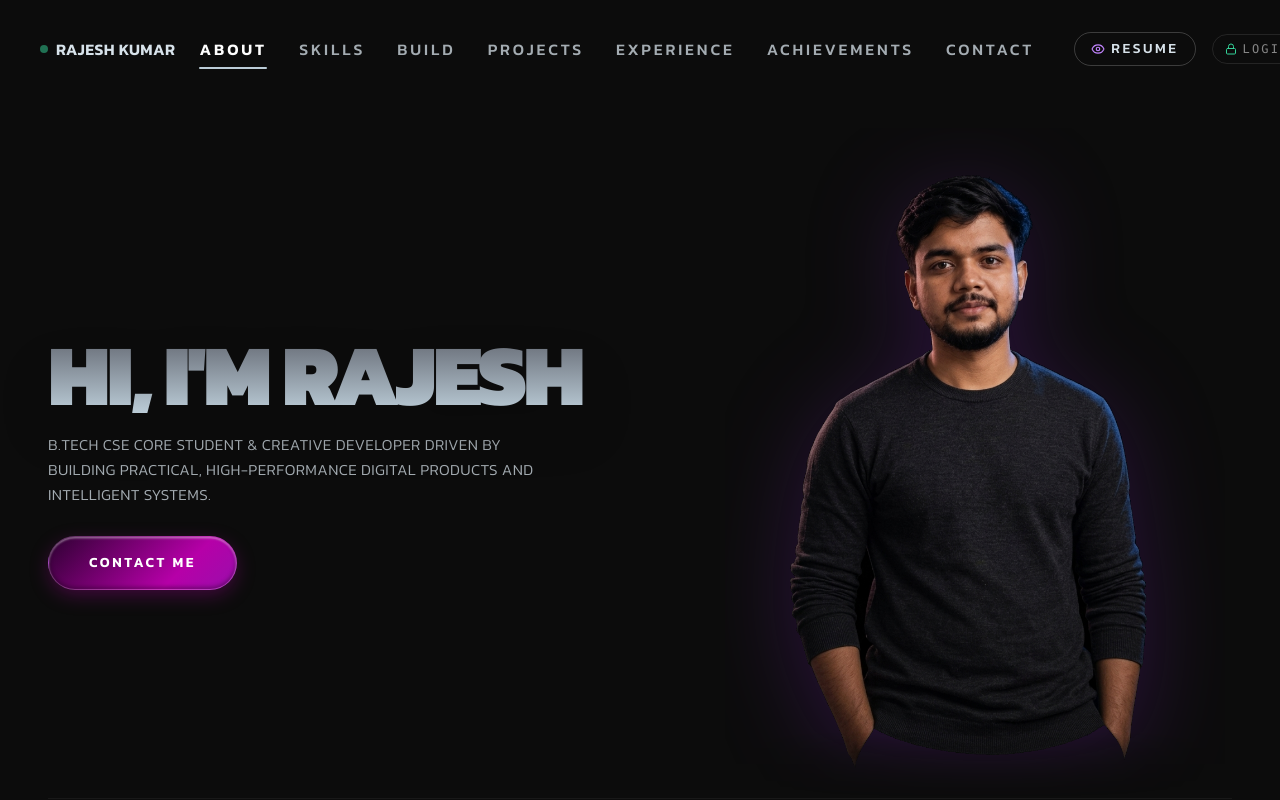
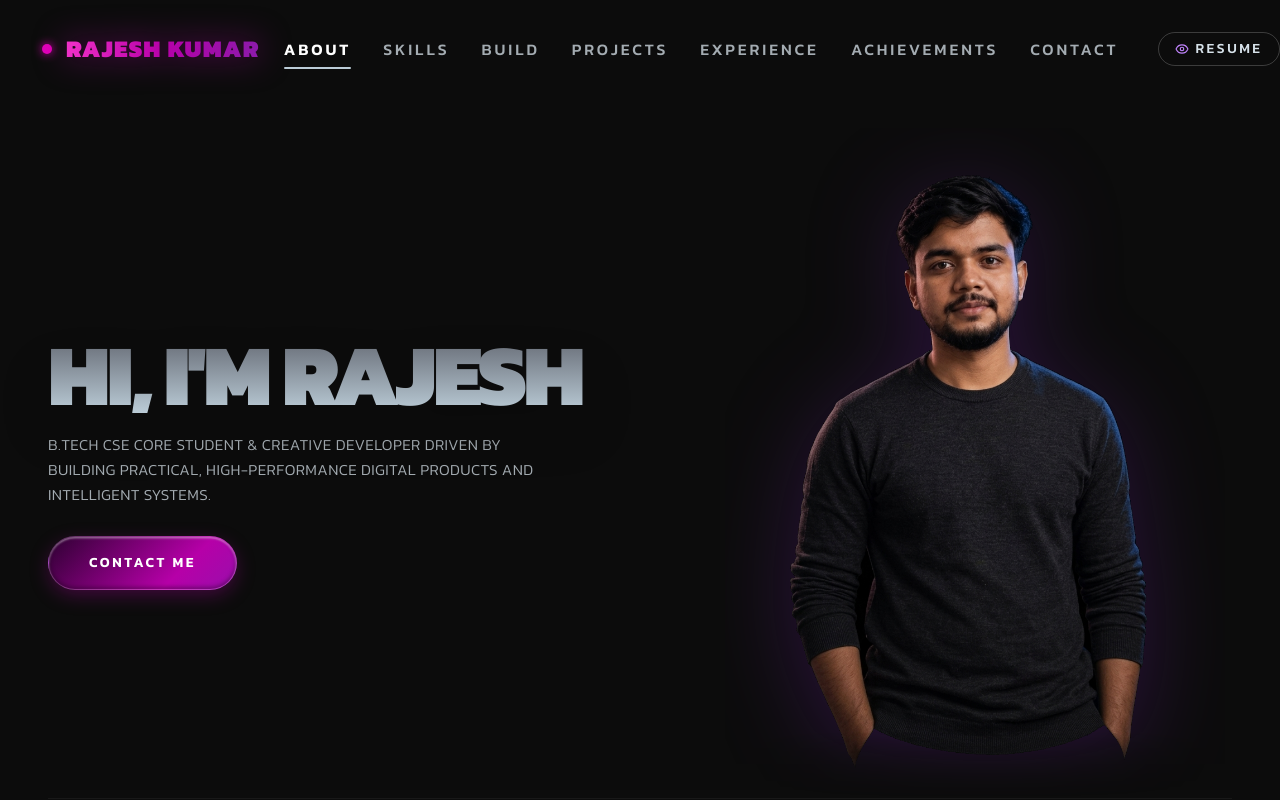
Before and after one commit to rajesh432sarraf/PORTFOLIO, a React (Vite) app: page / in a window 1280 px wide. Shown: the top 800 px of the page. Built offline with nearby package versions, Linux system fonts and the light colour scheme.

Commit message:
style: enhance brand logo text size, animation and magenta gradient matching contact button

```diff
--- a/src/components/Footer.jsx
+++ b/src/components/Footer.jsx
@@ -25,7 +25,7 @@ export function Footer() {
       <div className="max-w-7xl mx-auto flex flex-col md:flex-row items-center justify-between gap-6 text-xs font-mono">
         {/* Left: Clean Identity, Copyright & Availability Status */}
         <div className="flex flex-col sm:flex-row items-center gap-3 text-[#D7E2EA]/50 text-center sm:text-left">
-          <span className="font-semibold text-white tracking-wider uppercase font-kanit text-sm">
+          <span className="font-kanit font-black tracking-widest text-base uppercase bg-gradient-to-r from-[#F030C8] via-[#B600A8] to-[#8C1BAB] bg-clip-text text-transparent drop-shadow-[0_0_12px_rgba(182,0,168,0.5)]">
             RAJESH KUMAR
           </span>
           <span className="hidden sm:inline text-white/20">•</span>
--- a/src/components/Navbar.jsx
+++ b/src/components/Navbar.jsx
@@ -89,14 +89,21 @@ export function Navbar() {
           aria-label="Main Navigation"
         >
           {/* Brand Logo / Identity - Extreme Left */}
-          <a
+          <motion.a
             href="#"
-            className="group flex items-center gap-2 text-sm sm:text-base font-medium tracking-widest uppercase text-[#D7E2EA] hover:opacity-80 transition-opacity duration-200 flex-shrink-0"
+            whileHover={{ scale: 1.04 }}
+            whileTap={{ scale: 0.97 }}
+            className="group flex items-center gap-3 text-lg sm:text-xl lg:text-2xl font-black tracking-widest uppercase flex-shrink-0 select-none cursor-pointer"
             aria-label="Rajesh Kumar Home"
           >
-            <span className="w-2 h-2 rounded-full bg-emerald-400 animate-pulse" />
-            <span className="font-semibold tracking-wide">RAJESH KUMAR</span>
-          </a>
+            <span className="relative flex h-3.5 w-3.5 items-center justify-center">
+              <span className="animate-ping absolute inline-flex h-full w-full rounded-full bg-[#B600A8] opacity-75"></span>
+              <span className="relative inline-flex rounded-full h-2.5 w-2.5 bg-[#E000B8] shadow-[0_0_10px_#E000B8]"></span>
+            </span>
+            <span className="font-kanit font-black tracking-wider bg-gradient-to-r from-[#F030C8] via-[#B600A8] to-[#8C1BAB] bg-clip-text text-transparent drop-shadow-[0_0_16px_rgba(182,0,168,0.6)] group-hover:drop-shadow-[0_0_22px_rgba(224,0,184,0.85)] transition-all duration-300">
+              RAJESH KUMAR
+            </span>
+          </motion.a>
 
           {/* Right Aligned Navigation Group (Links + Action Buttons) */}
           <div className="flex items-center gap-6 lg:gap-10 ml-auto">
```
Also changed, not shown: 1 other file (tests, documents, lock files or other folders).
